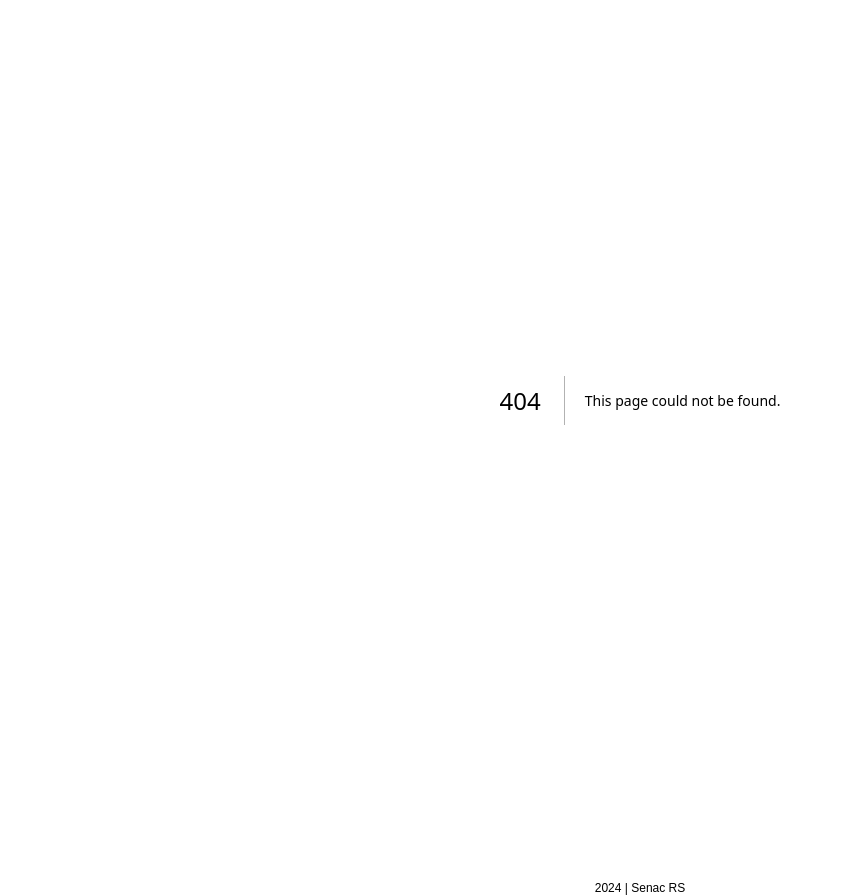
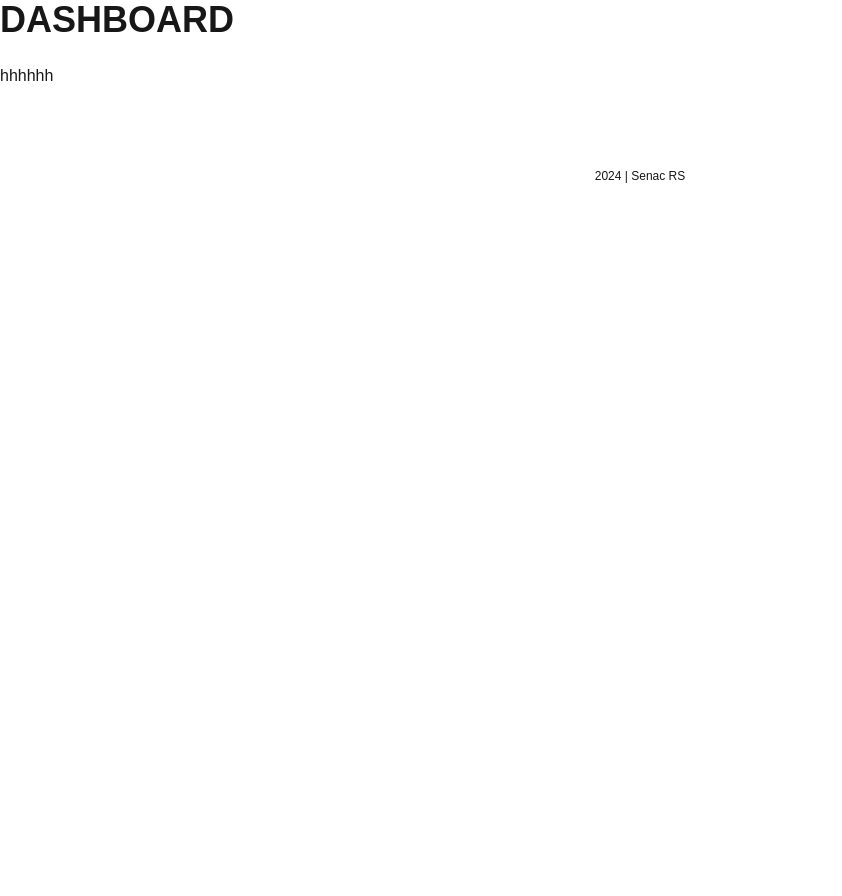
Before and after one commit to marcelopoars/projeto-front-senac, a Next.js app: page /dashboard in a window 1280 px wide. Before the commit this address had no page. Shown: the whole page, without its empty margins (0-842 px from the left). After the commit the page ends 800 px from the top, so only its background shows below. Built offline with nearby package versions, Linux system fonts and the light colour scheme.

Commit message:
feat: add dashboard page

```diff
--- /dev/null
+++ b/src/app/dashboard/page.tsx
@@ -0,0 +1,8 @@
+export default function Home() {
+  return (
+    <main>
+      <h1 className="text-4xl font-bold mb-6">DASHBOARD</h1>
+      <p>hhhhhh</p>
+    </main>
+  );
+}
```
